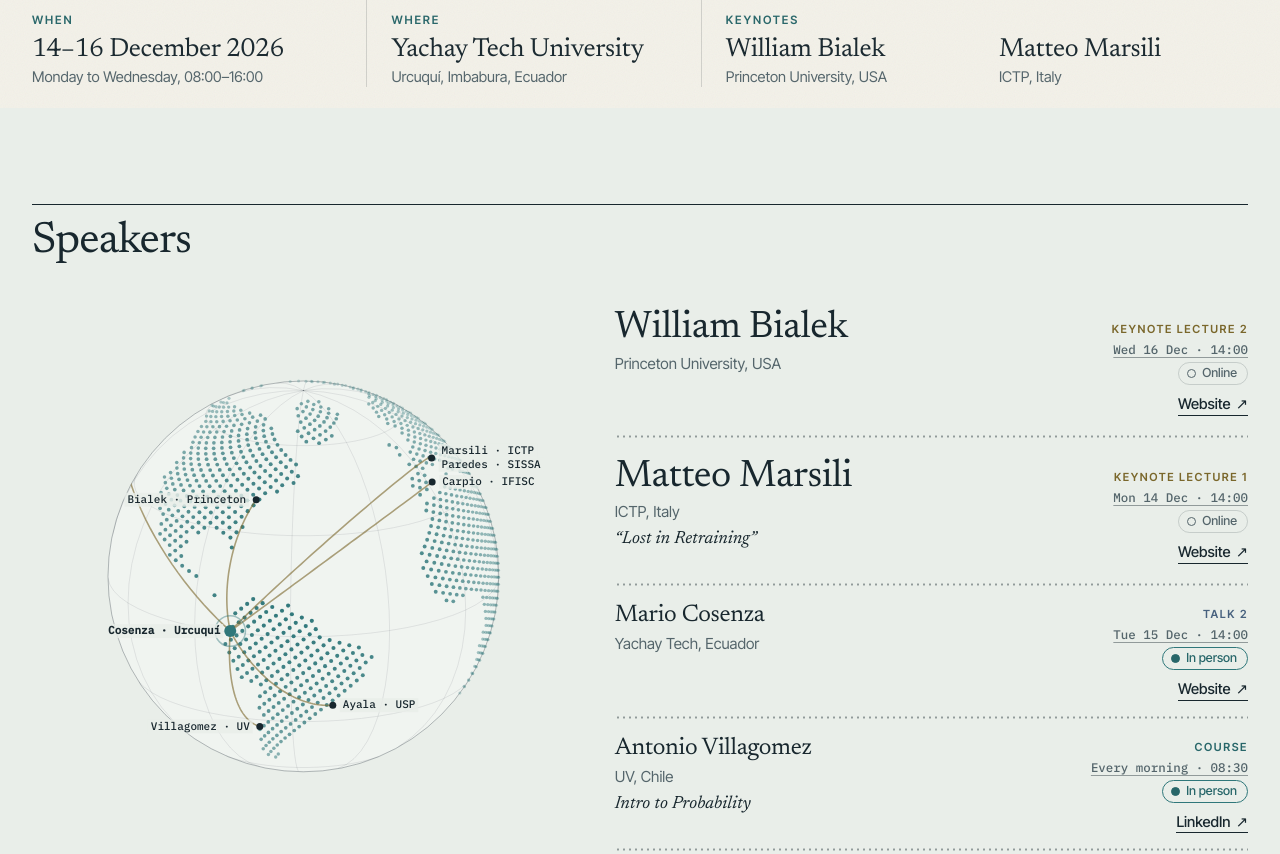
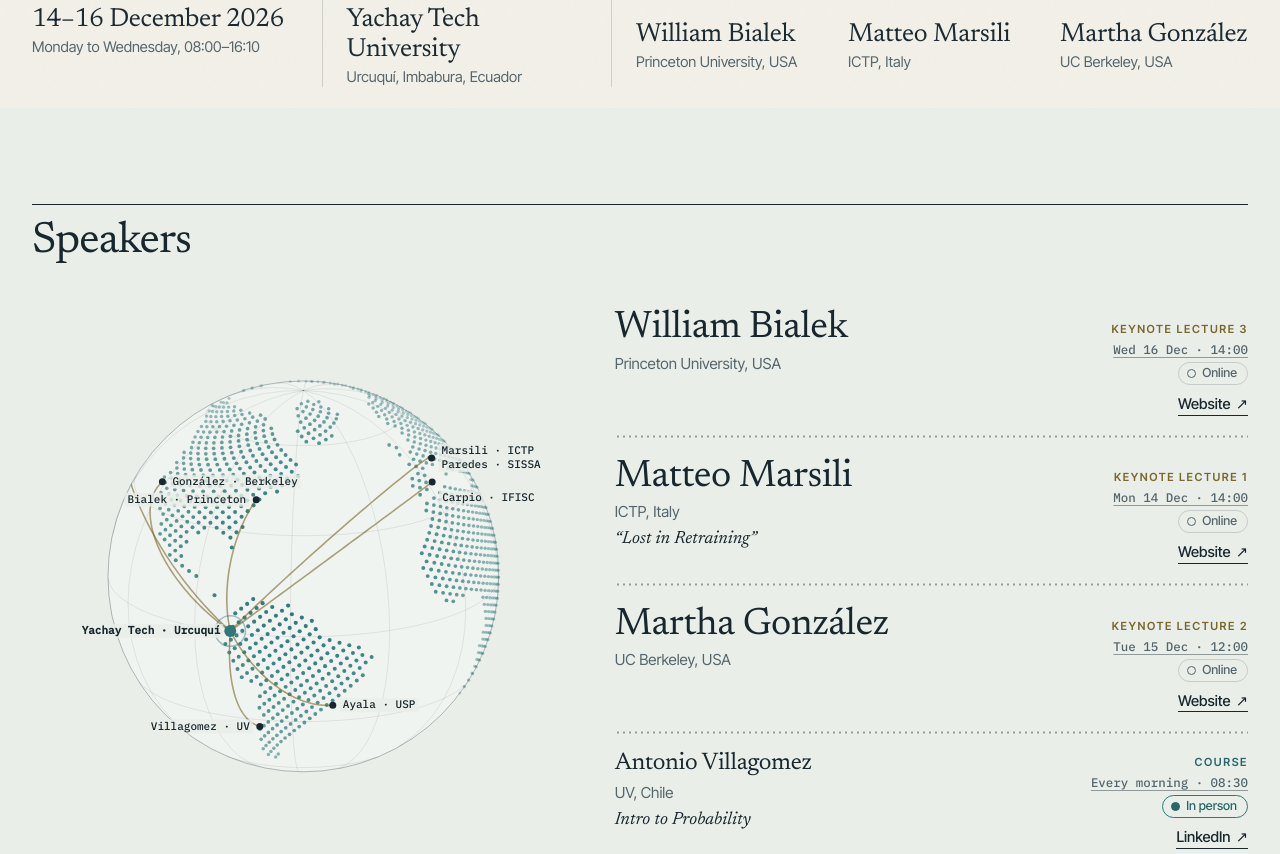
Before and after one commit to JS-Rojas/COSSY2, an Astro site: page / in a window 1280 px wide. Shown: the part 692-1546 px from the top of the page. Built offline with nearby package versions, Linux system fonts and the light colour scheme; Astro itself is replaced by a stand-in of ours; animation ran at ten frames a second.

Commit message:
Issue #5: new schedule, Martha González keynote, Tuesday marked
Co-Authored-By: Claude Opus 5.5 <noreply@anthropic.com>
Claude-Session: https://claude.ai/code/session_01NcSNC9FsLYfZX2uzHz92mP

```diff
--- a/src/pages/index.astro
+++ b/src/pages/index.astro
@@ -167,16 +167,18 @@ h1 em{font-style:italic;color:var(--teal-ink);letter-spacing:-.035em}
 .fact dd b{display:block;font:400 clamp(1.2rem,2.05vw,1.65rem)/1.15 var(--f-display);letter-spacing:-.012em}
 .fact dd span{display:block;margin-top:3px;font-size:.92rem;line-height:1.3;color:var(--muted)}
 .fact.two dt{grid-row:1/3}
+.fact.three dt{grid-row:1/4}
 .fact.two dd{grid-column:2}
 .fact.two dd+dd{margin-top:9px}
 @media(min-width:900px){
   .hero>.wrap{grid-template:"copy fig" minmax(0,1fr) "facts facts" auto / minmax(0,1.05fr) minmax(0,.95fr);column-gap:24px;row-gap:clamp(8px,2vh,24px)}
   .hero-copy{align-self:center;padding:0 0 clamp(0px,2.4vh,26px)}
-  .facts{grid-template-columns:minmax(0,1.1fr) minmax(0,1.1fr) minmax(0,1.8fr)}
+  .facts{grid-template-columns:minmax(0,1fr) minmax(0,1fr) minmax(0,2.2fr)}
   .fact{display:block;padding:13px 24px 0 0;background:none}
   .fact+.fact{padding-left:24px;border-left:1px solid var(--line)}
   .fact dt{padding:0;margin-bottom:8px}
   .fact.two{display:grid;grid-template-columns:minmax(0,1fr) minmax(0,1fr);column-gap:24px;padding-right:0}
+  .fact.three{grid-template-columns:repeat(3,minmax(0,1fr))}
   .fact.two dt{grid-row:auto;grid-column:1/-1}
   .fact.two dd{grid-column:auto}
   .fact.two dd+dd{margin-top:0}
@@ -237,12 +239,12 @@ section{position:relative}
 /* the day names stay in view while the long grid scrolls under them */
 .cal-head{display:grid;grid-template-columns:var(--axis) repeat(3,minmax(0,1fr));position:sticky;top:var(--nav-h);z-index:4;background:var(--bg);border-bottom:1px solid var(--line)}
 .cal-grid{display:grid;grid-template-columns:var(--axis) minmax(0,1fr)}
-.axis{position:relative;height:calc(480 * var(--ppm));margin-top:12px}
+.axis{position:relative;height:calc(490 * var(--ppm));margin-top:12px}
 .axis span{position:absolute;right:10px;top:calc(var(--m) * var(--ppm));transform:translateY(-50%);font:400 .7rem var(--f-mono);color:var(--muted)}
 .days{position:relative;display:grid;grid-template-columns:repeat(3,minmax(0,1fr))}
 .cal-head h3{display:flex;align-items:baseline;gap:10px;padding:12px 12px 10px;font:300 clamp(2.5rem,4.4vw,3.4rem)/1 var(--f-display);letter-spacing:-.02em}
 .cal-head h3 span{font:600 .72rem/1 var(--f-text);letter-spacing:.16em;text-transform:uppercase;color:var(--teal-ink)}
-.day ol{position:relative;height:calc(480 * var(--ppm));margin:12px 0 13px;padding:0;list-style:none;border-left:1px solid var(--line);
+.day ol{position:relative;height:calc(490 * var(--ppm));margin:12px 0 13px;padding:0;list-style:none;border-left:1px solid var(--line);
   background:linear-gradient(var(--line) 1px,transparent 1px) 0 0/100% calc(60 * var(--ppm));box-shadow:0 1px 0 var(--line)}
 .blk{position:absolute;left:6px;right:6px;top:calc(var(--s) * var(--ppm) + 1px);height:calc(var(--d) * var(--ppm) - 2px);overflow:hidden;
   padding:6px 10px 4px;border-left:4px solid var(--c);background:linear-gradient(var(--bgc),var(--bgc)),var(--bg);line-height:1.2;z-index:1}
@@ -257,11 +259,13 @@ section{position:relative}
 .brk{display:flex;align-items:center;gap:10px;padding:0 10px;border:0;background:repeating-linear-gradient(135deg,transparent 0 6px,var(--hatch) 6px 7px),var(--bg);color:var(--muted)}
 .brk time,.brk b{display:inline;margin:0;font:500 .7rem var(--f-mono);letter-spacing:.04em}
 .brk b{font-family:var(--f-text);font-size:.82rem;letter-spacing:0}
-.lunch-d{display:none}
-.lunch{position:absolute;left:6px;right:6px;top:calc(12px + 240 * var(--ppm) + 1px);height:calc(120 * var(--ppm) - 2px);z-index:1;display:flex;align-items:center;justify-content:center;
-  background:var(--bg) repeating-linear-gradient(135deg,transparent 0 6px,var(--hatch) 6px 7px);color:var(--muted)}
-.lunch span{display:flex;align-items:baseline;gap:10px;background:var(--bg);padding:5px 12px;font-size:.9rem}
-.lunch time{font:500 .74rem var(--f-mono)}
+/* a block under 30 minutes (Final Remarks, 20 min = 36px) is too short for the stacked time / title / name, so they share one line */
+.blk.short{display:flex;align-items:center;gap:10px;padding-block:0;white-space:nowrap}
+.blk.short time,.blk.short b,.blk.short span{margin:0}
+.blk.short b{font-size:1rem}
+/* Tuesday (15 Dec) has its own times: a faint keynote-gold tint on its header cell and column */
+.cal-head h3.upd{background:color-mix(in srgb,var(--key-bgc) 35%,transparent)}
+.day.upd ol{background-color:color-mix(in srgb,var(--key-bgc) 35%,transparent)}
 .blk.flash{animation:flash 2.4s ease-out}
 @keyframes flash{0%,55%{box-shadow:0 0 0 2px var(--gold),0 0 0 7px var(--hover)}100%{box-shadow:0 0 0 2px transparent,0 0 0 7px transparent}}
 .note{margin-top:16px;color:var(--muted);font-size:.92rem}
@@ -276,10 +280,11 @@ section{position:relative}
   .days{display:flex;overflow-x:auto;scroll-snap-type:x mandatory;scrollbar-width:none;overscroll-behavior-x:contain}
   .days::-webkit-scrollbar{display:none}
   .day{flex:0 0 100%;scroll-snap-align:start}
-  .cal-head,.lunch{display:none}
+  .cal-head{display:none}
   .day ol{margin-top:8px}
   .axis{margin-top:8px}
-  .lunch-d{display:flex}
+  /* the day header is hidden here, so Tuesday's tab gets a gold dot */
+  .cal-tabs .dot{align-self:center;width:6px;height:6px;border-radius:50%;background:var(--gold)}
 }
 
 /* committee */
@@ -380,9 +385,9 @@ footer .copy{margin-top:36px;padding-top:14px;border-top:1px solid var(--foot-li
       <canvas id="brain" role="img" aria-label="A brain drawn with dots. Five dashed lines link its sampling sites to Gaussian, Poisson and exponential distributions."></canvas>
     </div>
     <dl class="facts">
-      <div class="fact"><dt class="label">When</dt><dd><b>14–16 December 2026</b><span>Monday to Wednesday, 08:00–16:00</span></dd></div>
+      <div class="fact"><dt class="label">When</dt><dd><b>14–16 December 2026</b><span>Monday to Wednesday, 08:00–16:10</span></dd></div>
       <div class="fact"><dt class="label">Where</dt><dd><b>Yachay Tech University</b><span>Urcuquí, Imbabura, Ecuador</span></dd></div>
-      <div class="fact two"><dt class="label">Keynotes</dt><dd><b>William Bialek</b><span>Princeton University, USA</span></dd><dd><b>Matteo Marsili</b><span>ICTP, Italy</span></dd></div>
+      <div class="fact two three"><dt class="label">Keynotes</dt><dd><b>William Bialek</b><span>Princeton University, USA</span></dd><dd><b>Matteo Marsili</b><span>ICTP, Italy</span></dd><dd><b>Martha González</b><span>UC Berkeley, USA</span></dd></div>
     </dl>
   </div>
 </section>
@@ -397,7 +402,7 @@ footer .copy{margin-top:36px;padding-top:14px;border-top:1px solid var(--foot-li
       <ol class="spk-list" id="spkList">
         <li class="key" data-id="bialek" data-reveal>
           <div><h3>William Bialek</h3><p class="aff">Princeton University, USA</p></div>
-          <div class="side"><p class="meta"><span class="kind k-key">Keynote lecture 2</span><a class="slot" href="#program" data-go="k2">Wed 16 Dec · 14:00</a><span class="mode on">Online</span></p>
+          <div class="side"><p class="meta"><span class="kind k-key">Keynote lecture 3</span><a class="slot" href="#program" data-go="k3">Wed 16 Dec · 14:00</a><span class="mode on">Online</span></p>
             <p class="links"><a class="tlink" href="https://wbialek.me/" target="_blank" rel="noopener">Website <span class="ar" aria-hidden="true">↗</span></a></p></div>
         </li>
         <li class="key" data-id="marsili" data-reveal>
@@ -405,10 +410,10 @@ footer .copy{margin-top:36px;padding-top:14px;border-top:1px solid var(--foot-li
           <div class="side"><p class="meta"><span class="kind k-key">Keynote lecture 1</span><a class="slot" href="#program" data-go="k1">Mon 14 Dec · 14:00</a><span class="mode on">Online</span></p>
             <p class="links"><a class="tlink" href="https://www.ictp.it/member/matteo-marsili#biography" target="_blank" rel="noopener">Website <span class="ar" aria-hidden="true">↗</span></a></p></div>
         </li>
-        <li data-id="cosenza" data-reveal>
-          <div><h3>Mario Cosenza</h3><p class="aff">Yachay Tech, Ecuador</p></div>
-          <div class="side"><p class="meta"><span class="kind k-talk">Talk 2</span><a class="slot" href="#program" data-go="t2">Tue 15 Dec · 14:00</a><span class="mode in">In person</span></p>
-            <p class="links"><a class="tlink" href="https://yachaytech.edu.ec/perfil/mario-cosenza-ph-d/" target="_blank" rel="noopener">Website <span class="ar" aria-hidden="true">↗</span></a></p></div>
+        <li class="key" data-id="gonzalez" data-reveal>
+          <div><h3>Martha González</h3><p class="aff">UC Berkeley, USA</p></div>
+          <div class="side"><p class="meta"><span class="kind k-key">Keynote lecture 2</span><a class="slot" href="#program" data-go="k2">Tue 15 Dec · 12:00</a><span class="mode on">Online</span></p>
+            <p class="links"><a class="tlink" href="https://humnetlab.berkeley.edu/" target="_blank" rel="noopener">Website <span class="ar" aria-hidden="true">↗</span></a></p></div>
         </li>
         <li data-id="villagomez" data-reveal>
           <div><h3>Antonio Villagomez</h3><p class="aff">UV, Chile</p><p class="ttl">Intro to Probability</p></div>
@@ -425,15 +430,15 @@ footer .copy{margin-top:36px;padding-top:14px;border-top:1px solid var(--foot-li
           <div class="side"><p class="meta"><span class="kind k-talk">Talk 1</span><a class="slot" href="#program" data-go="t1">Mon 14 Dec · 15:10</a><span class="mode on">Online</span></p>
             <p class="links"><a class="tlink" href="https://www.linkedin.com/in/arianna-jparedes/" target="_blank" rel="noopener">LinkedIn <span class="ar" aria-hidden="true">↗</span></a></p></div>
         </li>
+        <li data-id="carpio" data-reveal>
+          <div><h3>Mateo Carpio</h3><p class="aff">IFISC, Spain</p></div>
+          <div class="side"><p class="meta"><span class="kind k-talk">Talk 2</span><a class="slot" href="#program" data-go="t2">Tue 15 Dec · 14:20</a><span class="mode on">Online</span></p>
+            <p class="links"><a class="tlink" href="https://www.linkedin.com/in/mateo-carpio-rivas/" target="_blank" rel="noopener">LinkedIn <span class="ar" aria-hidden="true">↗</span></a></p></div>
+        </li>
         <li data-id="jose" data-reveal>
           <div><h3>María José Ayala Bolagay</h3><p class="aff">USP, Brazil</p></div>
-          <div class="side"><p class="meta"><span class="kind k-talk">Talk 3</span><a class="slot" href="#program" data-go="t3">Tue 15 Dec · 15:10</a><span class="mode on">Online</span></p>
+          <div class="side"><p class="meta"><span class="kind k-talk">Talk 3</span><a class="slot" href="#program" data-go="t3">Tue 15 Dec · 15:20</a><span class="mode on">Online</span></p>
             <p class="links"><a class="tlink" href="https://www.linkedin.com/in/mar%C3%ADa-jos%C3%A9-ayala-bolagay/?locale=en" target="_blank" rel="noopener">LinkedIn <span class="ar" aria-hidden="true">↗</span></a></p></div>
-        </li>
-        <li data-id="carpio" data-reveal>
-          <div><h3>Mateo Carpio</h3><p class="aff">IFISC, Spain</p></div>
-          <div class="side"><p class="meta"><span class="kind k-talk">Talk 4</span><a class="slot" href="#program" data-go="t4">Wed 16 Dec · 15:10</a><span class="mode on">Online</span></p>
-            <p class="links"><a class="tlink" href="https://www.linkedin.com/in/mateo-carpio-rivas/" target="_blank" rel="noopener">LinkedIn <span class="ar" aria-hidden="true">↗</span></a></p></div>
         </li>
       </ol>
     </div>
@@ -465,7 +470,7 @@ footer .copy{margin-top:36px;padding-top:14px;border-top:1px solid var(--foot-li
       <div>
         <p class="label">When</p>
         <h3>14–16 December 2026</h3>
-        <p>Monday to Wednesday, 08:00–16:00.</p>
+        <p>Monday to Wednesday, 08:00–16:10.</p>
         <a class="tlink" href="https://calendar.google.com/calendar/render?action=TEMPLATE&amp;text=Minicourse%3A+From+Probability+to+Information&amp;dates=20261214/20261217&amp;location=Yachay+Tech+University%2C+Urcuqu%C3%AD%2C+Ecuador&amp;details=https%3A%2F%2Fcossy-ec.com" target="_blank" rel="noopener">Add to Google Calendar <span class="ar" aria-hidden="true">↗</span></a>
       </div>
       <div>
@@ -906,7 +911,9 @@ const PLACES = [
   { lat: 45.68, lon: 13.75, arc: true, names: [["marsili", "Marsili · ICTP"], ["paredes", "Paredes · SISSA"]] },
   { lat: -23.56, lon: -46.73, arc: true, names: [["jose", "Ayala · USP"]] },
   { lat: 39.64, lon: 2.65, arc: true, names: [["carpio", "Carpio · IFISC"]] },
-  { lat: 0.40, lon: -78.17, arc: false, hub: true, names: [["cosenza", "Cosenza · Urcuquí"]] }]; // Urcuquí: the arcs' destination, no arc of its own
+  { lat: 37.87, lon: -122.26, arc: true, names: [["gonzalez", "González · Berkeley"]] },
+  // Urcuquí: the venue and the arcs' destination, no arc of its own. "venue" matches no list row, so it is never highlighted.
+  { lat: 0.40, lon: -78.17, arc: false, hub: true, names: [["venue", "Yachay Tech · Urcuquí"]] }];
 PLACES.forEach(p => p.v = vec(p.lat, p.lon));
 const HUB = PLACES.find(p => p.hub);
 
@@ -1037,31 +1044,36 @@ $$("#spkList li").forEach(li => {
 
 /* ---------- program: week grid ----------
    Times are minutes after 08:00. Example: the 14:00 keynote starts at 360 and lasts 50, so its top is 360 * 1.8px = 648px
-   and its height 90px inside an 864px day. The same morning repeats each day. Wide screens draw Lunch once across the
-   three days. Phones show one day at a time, with day tabs, so there each day has its own Lunch block. */
+   and its height 90px inside an 882px day (08:00-16:10). The same morning (courses and coffee) repeats each day; from Lunch on,
+   each day lists its own blocks. Tuesday differs: its keynote comes before Lunch (12:00), Lunch is 12:50-14:20, and it is
+   marked `upd` so the grid tags and tints it. Phones show one day at a time, with day tabs. */
 const hm = m => { m += 480; return String(m / 60 | 0).padStart(2, "0") + ":" + String(m % 60).padStart(2, "0"); };
 const MORNING = [[30, 90, "course", "Intro to Probability", "Antonio Villagomez (UV, Chile)", "", "c1"], [120, 30, "brk", "Coffee break"],
-  [150, 90, "course", "Models from Information Principles", "Juan Velez (OIST, Japan)", "", "c2"], [240, 120, "brk lunch-d", "Lunch"]];
+  [150, 90, "course", "Models from Information Principles", "Juan Velez (OIST, Japan)", "", "c2"]];
 const DAYS = [
-  { n: 14, dow: "Mon", name: "Monday", pre: [[0, 30, "open", "Opening Ceremony"]], pm: ["keynote", "Keynote Lecture 1", "Matteo Marsili (ICTP, Italy)", "Lost in Retraining", "k1"], tk: ["Talk 1", "Arianna Paredes (SISSA · OGS, Italy)", "t1"] },
-  { n: 15, dow: "Tue", name: "Tuesday", pre: [], pm: ["talk", "Talk 2", "Mario Cosenza (Yachay Tech, Ecuador)", "", "t2"], tk: ["Talk 3", "María José Ayala Bolagay (USP, Brazil)", "t3"] },
-  { n: 16, dow: "Wed", name: "Wednesday", pre: [], pm: ["keynote", "Keynote Lecture 2", "William Bialek (Princeton, USA)", "", "k2"], tk: ["Talk 4", "Mateo Carpio (IFISC, Spain)", "t4"] }];
+  { n: 14, dow: "Mon", name: "Monday", blocks: [[0, 30, "open", "Opening Ceremony"], ...MORNING, [240, 120, "brk", "Lunch"],
+    [360, 50, "keynote", "Keynote Lecture 1", "Matteo Marsili (ICTP, Italy)", "Lost in Retraining", "k1"], [410, 20, "brk", "Coffee break"],
+    [430, 50, "talk", "Talk 1", "Arianna Paredes (SISSA · OGS, Italy)", "", "t1"]] },
+  { n: 15, dow: "Tue", name: "Tuesday", upd: true, blocks: [...MORNING,
+    [240, 50, "keynote", "Keynote Lecture 2", "Martha González (UC Berkeley, USA)", "", "k2"], [290, 90, "brk", "Lunch"],
+    [380, 50, "talk", "Talk 2", "Mateo Carpio (IFISC, Spain)", "", "t2"], [430, 10, "brk", "Coffee break"],
+    [440, 50, "talk", "Talk 3", "María José Ayala Bolagay (USP, Brazil)", "", "t3"]] },
+  { n: 16, dow: "Wed", name: "Wednesday", blocks: [...MORNING, [240, 120, "brk", "Lunch"],
+    [360, 50, "keynote", "Keynote Lecture 3", "William Bialek (Princeton, USA)", "", "k3"], [410, 20, "open", "Final Remarks", "Mario Cosenza"]] }];
 // A course repeats every day; only its first block carries the id that the speaker list links to.
 function blk([s, d, type, title, who, quote, id], firstDay) {
   const time = `<time>${hm(s)}–${hm(s + d)}</time>`;
   if (type.startsWith("brk")) return `<li class="blk ${type}" style="--s:${s};--d:${d}">${time}<b>${title}</b></li>`;
   const anchor = id && (firstDay || id[0] !== "c") ? ` id="b-${id}"` : "";
-  return `<li class="blk ${type}"${anchor} style="--s:${s};--d:${d}">${time}<b>${title}</b>${quote ? `<span><em>“${quote}”</em></span>` : ""}${who ? `<span>${who}</span>` : ""}</li>`;
+  return `<li class="blk ${type}${d < 30 ? " short" : ""}"${anchor} style="--s:${s};--d:${d}">${time}<b>${title}</b>${quote ? `<span><em>“${quote}”</em></span>` : ""}${who ? `<span>${who}</span>` : ""}</li>`;
 }
 $("#cal").innerHTML =
-  `<div class="cal-tabs" id="calTabs">${DAYS.map((d, i) => `<button type="button" data-i="${i}" aria-current="${i === 0}"><b>${d.n}</b>${d.dow}<span class="sr"> December</span></button>`).join("")}</div>
-   <div class="cal-head" aria-hidden="true"><span></span>${DAYS.map(d => `<h3>${d.n}<span>${d.name}</span></h3>`).join("")}</div>
+  `<div class="cal-tabs" id="calTabs">${DAYS.map((d, i) => `<button type="button" data-i="${i}" aria-current="${i === 0}"><b>${d.n}</b>${d.dow}<span class="sr"> December${d.upd ? ", updated schedule" : ""}</span>${d.upd ? `<i class="dot" aria-hidden="true"></i>` : ""}</button>`).join("")}</div>
+   <div class="cal-head" aria-hidden="true"><span></span>${DAYS.map(d => d.upd ? `<h3 class="upd">${d.n}<span>${d.name}</span></h3>` : `<h3>${d.n}<span>${d.name}</span></h3>`).join("")}</div>
    <div class="cal-grid">
      <div class="axis" aria-hidden="true">${Array.from({ length: 9 }, (_, i) => `<span style="--m:${i * 60}">${hm(i * 60)}</span>`).join("")}</div>
      <div class="days" id="days" data-lenis-prevent-horizontal>
-       ${DAYS.map((d, i) => `<section class="day" aria-label="${d.name} ${d.n} December 2026"><ol>${[...d.pre, ...MORNING,
-          [360, 50, ...d.pm], [410, 20, "brk", "Coffee break"], [430, 50, "talk", d.tk[0], d.tk[1], "", d.tk[2]]].map(b => blk(b, i === 0)).join("")}</ol></section>`).join("")}
-       <p class="lunch"><span><b>Lunch</b><time>12:00–14:00, every day</time></span></p>
+       ${DAYS.map((d, i) => `<section class="day${d.upd ? " upd" : ""}" aria-label="${d.name} ${d.n} December 2026${d.upd ? ", updated schedule" : ""}"><ol>${d.blocks.map(b => blk(b, i === 0)).join("")}</ol></section>`).join("")}
      </div>
    </div>`;
 // Phone only: the tabs move the snap scroller, and swiping it updates the tabs.
```
